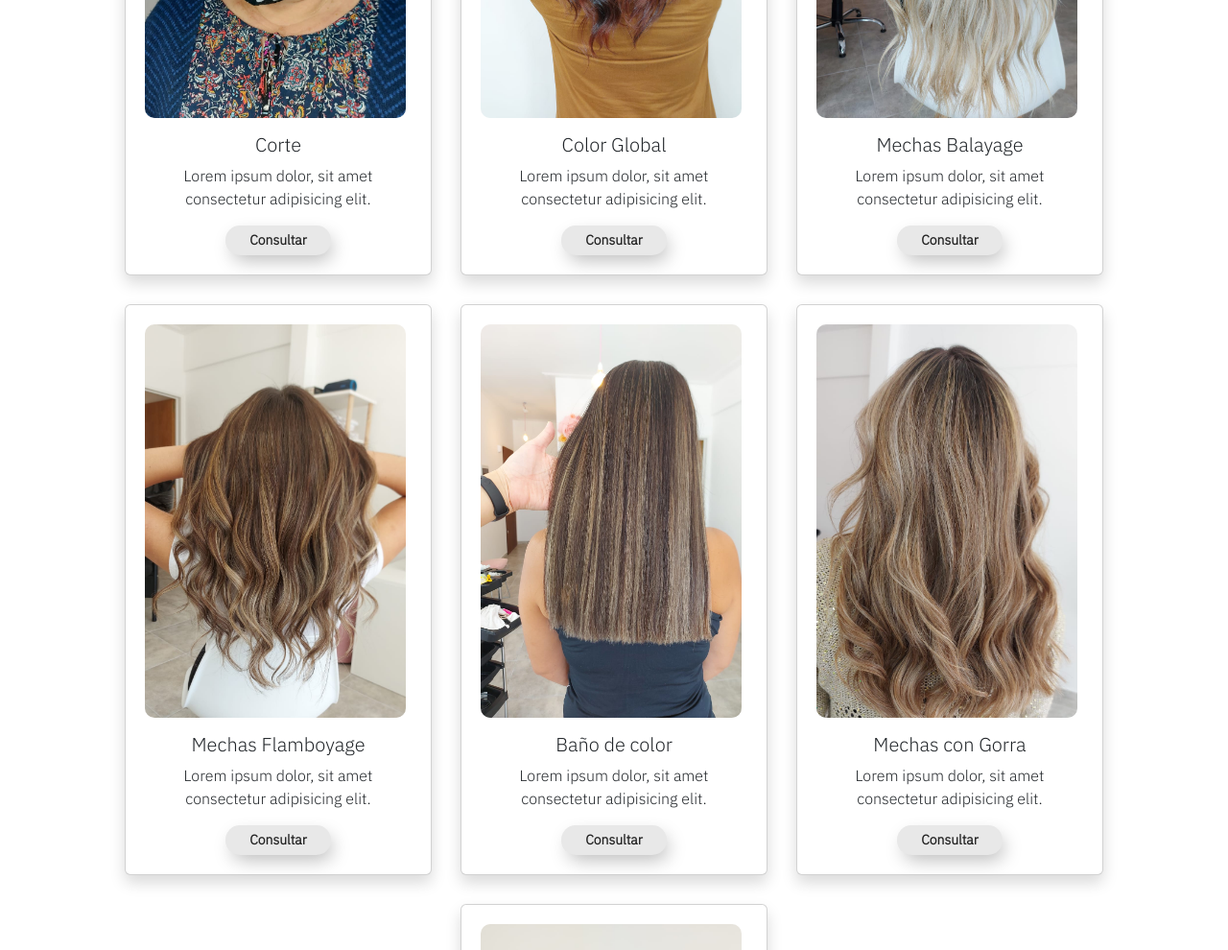
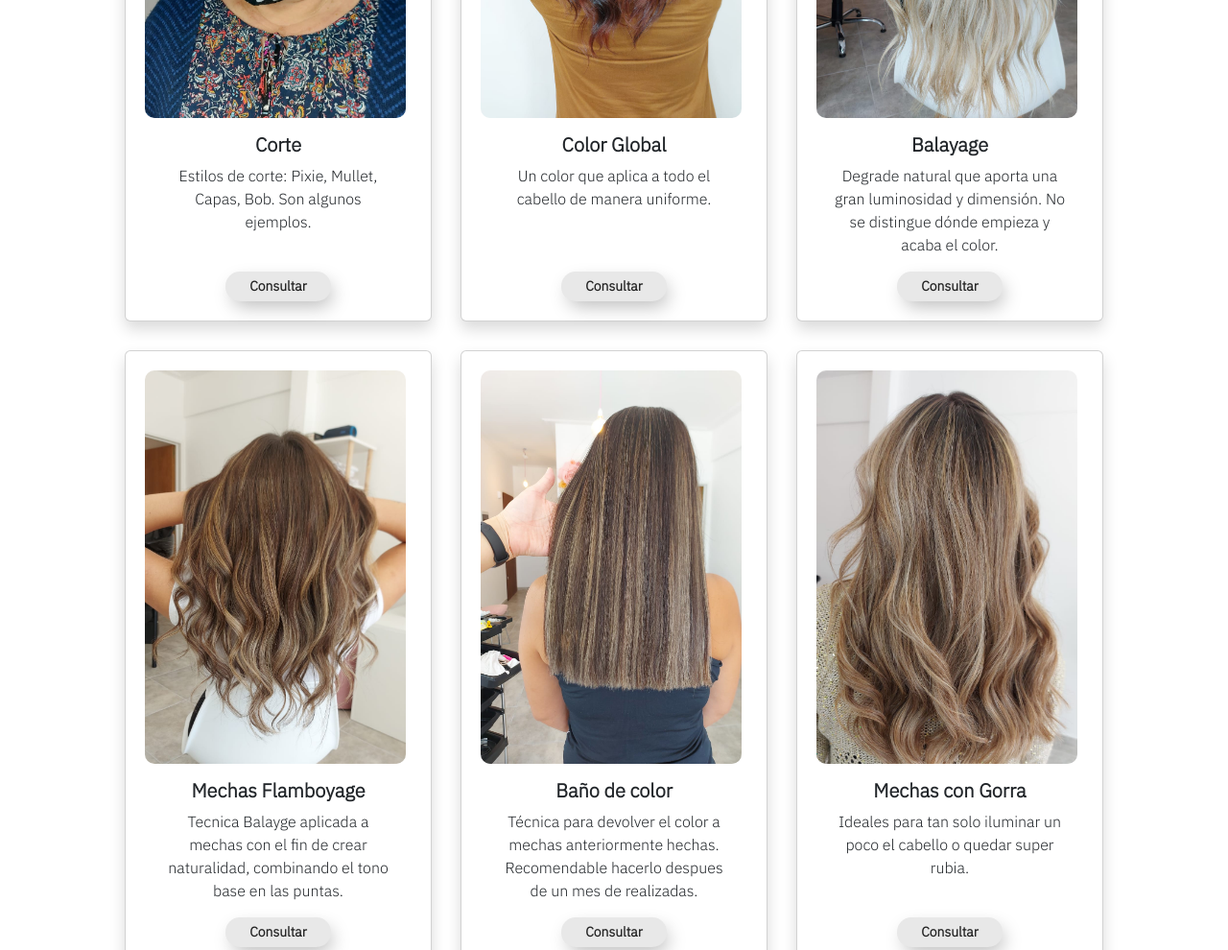
Before and after one commit to JoseEliasMorales/Peluqueria-Morales, a website: page pages/Servicios.html in a window 1280 px wide. Shown: the part 400-1390 px from the top of the page at 96% size. Drawn offline with nearby package versions, Linux system fonts and the light colour scheme; a web font is replaced by a local one.

Commit message:
descripcion en servicios

```diff
--- a/Styles/sass/views/_servicios.scss
+++ b/Styles/sass/views/_servicios.scss
@@ -35,6 +35,11 @@
                 .cajaTarjetas__imagen--local{
                     background-image: url(../assets/Servicios/Local1.jpeg);
                 }
+                .card-body{
+                    .card-title{
+                        font-weight: 600;
+                    }
+                }
             }
         }
     }
--- a/pages/Servicios.html
+++ b/pages/Servicios.html
@@ -52,7 +52,7 @@
                     <div class="cajaTarjetas__imagen" alt="Corte Pixie"></div>
                     <div class="card-body text-center">
                       <h5 class="card-title">Corte</h5>
-                      <p class="card-text">Lorem ipsum dolor, sit amet consectetur adipisicing elit. </p>
+                      <p class="card-text">Estilos de corte: Pixie, Mullet, Capas, Bob. Son algunos ejemplos.</p>
                     </div>
                     <div class="d-grid gap-2 d-md-flex justify-content-md-center">
                         <button class="boton-card" type="button">Consultar</button>
@@ -63,7 +63,7 @@
                     <div class="cajaTarjetas__imagen cajaTarjetas__imagen--global" alt="Color global en Rojo"></div>
                     <div class="card-body text-center">
                       <h5 class="card-title">Color Global</h5>
-                      <p class="card-text">Lorem ipsum dolor, sit amet consectetur adipisicing elit. </p>
+                      <p class="card-text">Un color que aplica a todo el cabello de manera uniforme.</p>
                     </div>
                     <div class="d-grid gap-2 d-md-flex justify-content-md-center">
                         <button class="boton-card" type="button">Consultar</button>
@@ -73,8 +73,8 @@
                 <div class="card cajaTarjetas__unidad  shadow rounded" style="width: 20rem;">
                     <div class="cajaTarjetas__imagen cajaTarjetas__imagen--bala" alt="Mechas balayage en tonos vainilla"></div>
                     <div class="card-body text-center">
-                      <h5 class="card-title">Mechas Balayage</h5>
-                      <p class="card-text">Lorem ipsum dolor, sit amet consectetur adipisicing elit. </p>
+                      <h5 class="card-title">Balayage</h5>
+                      <p class="card-text">Degrade natural que aporta una gran luminosidad y dimensión. No se distingue dónde empieza y acaba el color.</p>
                     </div>
                     <div class="d-grid gap-2 d-md-flex justify-content-md-center">
                         <button class="boton-card" type="button">Consultar</button>
@@ -85,7 +85,7 @@
                     <div class="cajaTarjetas__imagen cajaTarjetas__imagen--flam" alt="Flamboyage Rubios Calidos"></div>
                     <div class="card-body text-center">
                       <h5 class="card-title">Mechas Flamboyage</h5>
-                      <p class="card-text">Lorem ipsum dolor, sit amet consectetur adipisicing elit. </p>
+                      <p class="card-text">Tecnica Balayge aplicada a mechas con el fin de crear naturalidad, combinando el tono base en las puntas.</p>
                     </div>
                     <div class="d-grid gap-2 d-md-flex justify-content-md-center">
                         <button class="boton-card" type="button">Consultar</button>
@@ -96,7 +96,7 @@
                     <div class="cajaTarjetas__imagen cajaTarjetas__imagen--baño" alt="Renovacion de color"></div>
                     <div class="card-body text-center">
                       <h5 class="card-title">Baño de color</h5>
-                      <p class="card-text">Lorem ipsum dolor, sit amet consectetur adipisicing elit. </p>
+                      <p class="card-text">Técnica para devolver el color a mechas anteriormente hechas. Recomendable hacerlo despues de un mes de realizadas.</p>
                     </div>
                     <div class="d-grid gap-2 d-md-flex justify-content-md-center">
                         <button class="boton-card" type="button">Consultar</button>
@@ -107,7 +107,7 @@
                     <div class="cajaTarjetas__imagen cajaTarjetas__imagen--gorra" alt="Mechas rubias realizadas con gorra en pelo castaño"></div>
                     <div class="card-body text-center">
                       <h5 class="card-title">Mechas con Gorra</h5>
-                      <p class="card-text">Lorem ipsum dolor, sit amet consectetur adipisicing elit. </p>
+                      <p class="card-text">Ideales para tan solo iluminar un poco el cabello o quedar super rubia.</p>
                     </div>
                     <div class="d-grid gap-2 d-md-flex justify-content-md-center">
                         <button class="boton-card" type="button">Consultar</button>
@@ -118,7 +118,7 @@
                     <div class="cajaTarjetas__imagen cajaTarjetas__imagen--local" alt="Mechas localizadas"></div>
                     <div class="card-body text-center">
                       <h5 class="card-title">Mechas Localizadas</h5>
-                      <p class="card-text">Lorem ipsum dolor, sit amet consectetur adipisicing elit. </p>
+                      <p class="card-text">Mechas muy definidas. Gruesas, medianas o finas. Muchas o pocas. Creando un estilo para cada personalidad.</p>
                     </div>
                     <div class="d-grid gap-2 d-md-flex justify-content-md-center">
                         <button class="boton-card" type="button">Consultar</button>
```
Also changed, not shown: Styles/Styles.css, 1 other file.
